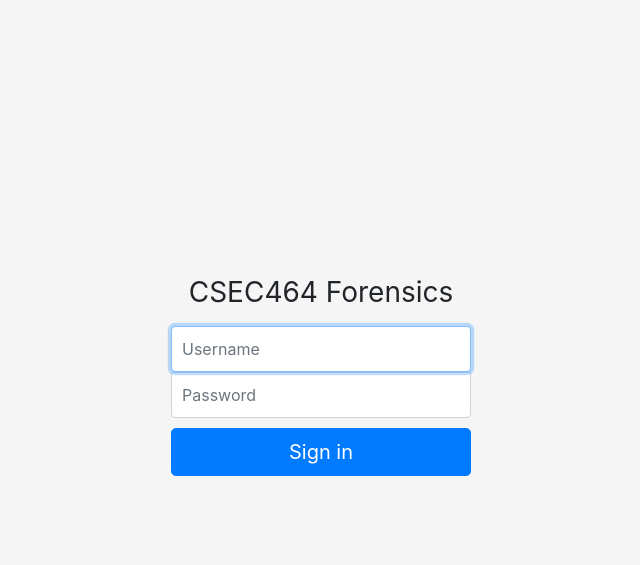
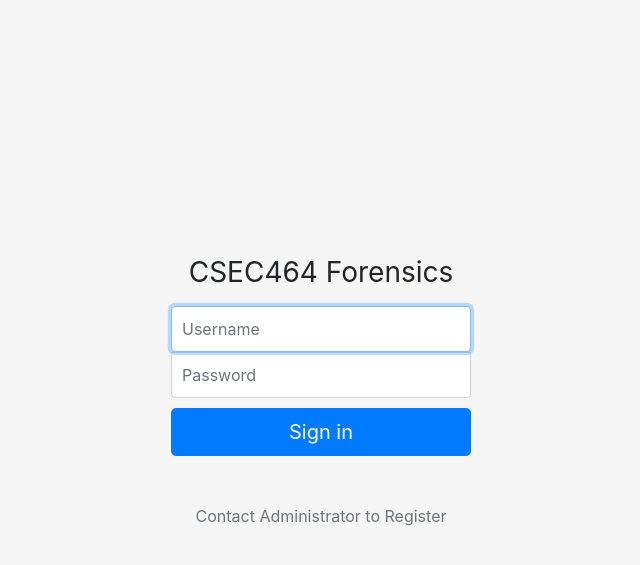
Before and after one commit to egallis31/csec464-project, a Flask app: page /login in a window 1280 px wide. Shown: the top 565 px of the page, without its empty margins (319-959 px from the left). Run offline with Flask 2, Linux system fonts and the light colour scheme; some libraries are stand-ins or nearby versions.

Commit message:
Update login.html

```diff
--- a/server/templates/login.html
+++ b/server/templates/login.html
@@ -20,7 +20,7 @@
         <label for="password" class="sr-only">Password</label>
         <input type="password" id="password" name="password" class="form-control" placeholder="Password" required="">
         <button class="btn btn-lg btn-primary btn-block" type="submit">Sign in</button>
-        <p class="mt-5 mb-3 text-muted"></p>
+        <p class="mt-5 mb-3 text-muted">Contact Administrator to Register</p>
       </form>
 </body>
 
```
